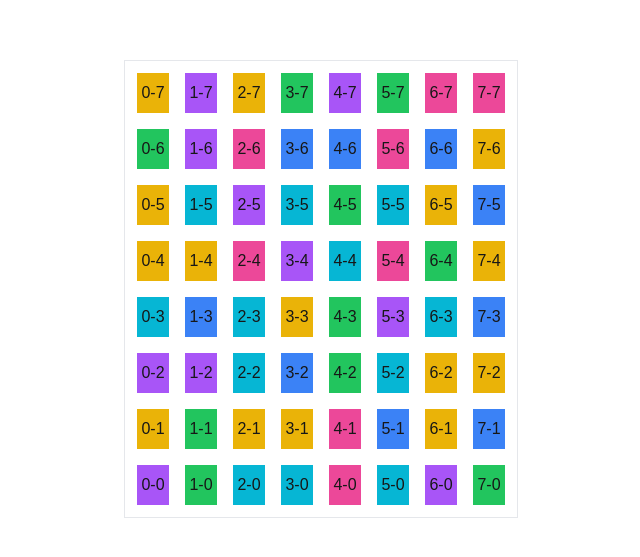
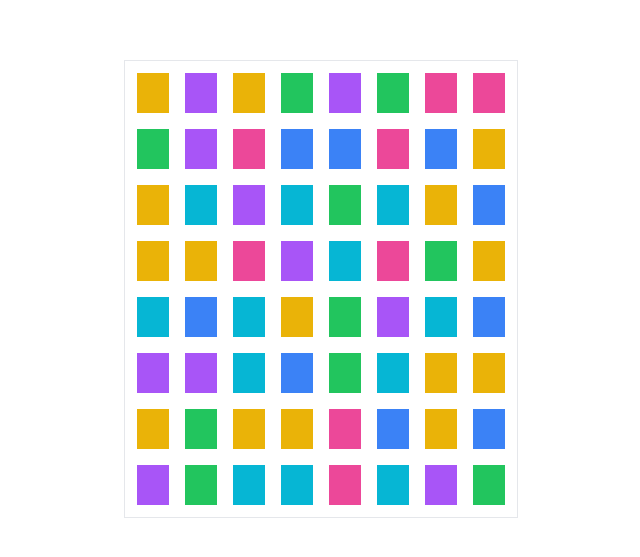
Before and after one commit to mrjamesjcho/match-game, a Next.js app: page / in a window 1280 px wide. Shown: the part 111-668 px from the top of the page, without its empty margins (319-959 px from the left). Built offline with nearby package versions, Linux system fonts and the light colour scheme.

Commit message:
update tile transitions

```diff
--- a/src/components/Tile.tsx
+++ b/src/components/Tile.tsx
@@ -47,8 +47,14 @@ export default function Tile({
     if (highlighted)
       return HighlightedClassname[color as keyof typeof HighlightedClassname];
 
+    if (deleted) {
+      return DeletedClassname[color as keyof typeof DeletedClassname];
+    }
+
     if (deleted && deleteTransition) {
-      return DeleteTransitionClassname[color as keyof typeof DeletedClassname];
+      return DeleteTransitionClassname[
+        color as keyof typeof DeleteTransitionClassname
+      ];
     }
     return BackgroundColor[color as keyof typeof BackgroundColor];
   };
@@ -58,6 +64,6 @@ export default function Tile({
       key={`${col}-${row}`}
       className={getClassName()}
       onClick={highlighted ? handleHighlightedClick : handleClick}
-    >{`${col}-${row}`}</div>
+    ></div>
   );
 }
```
